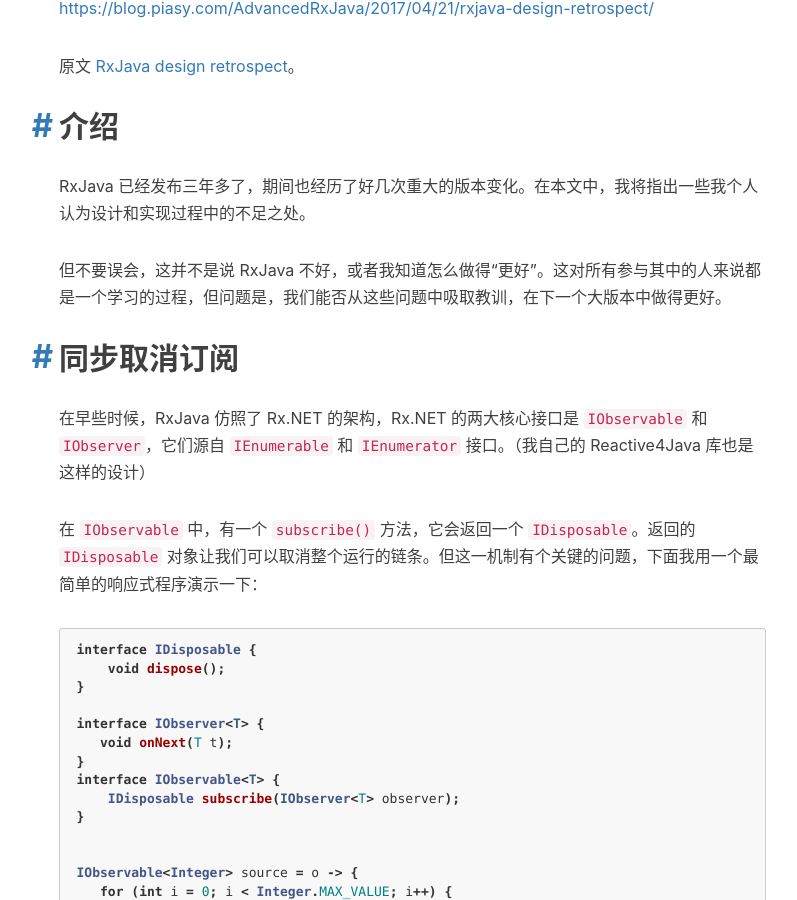
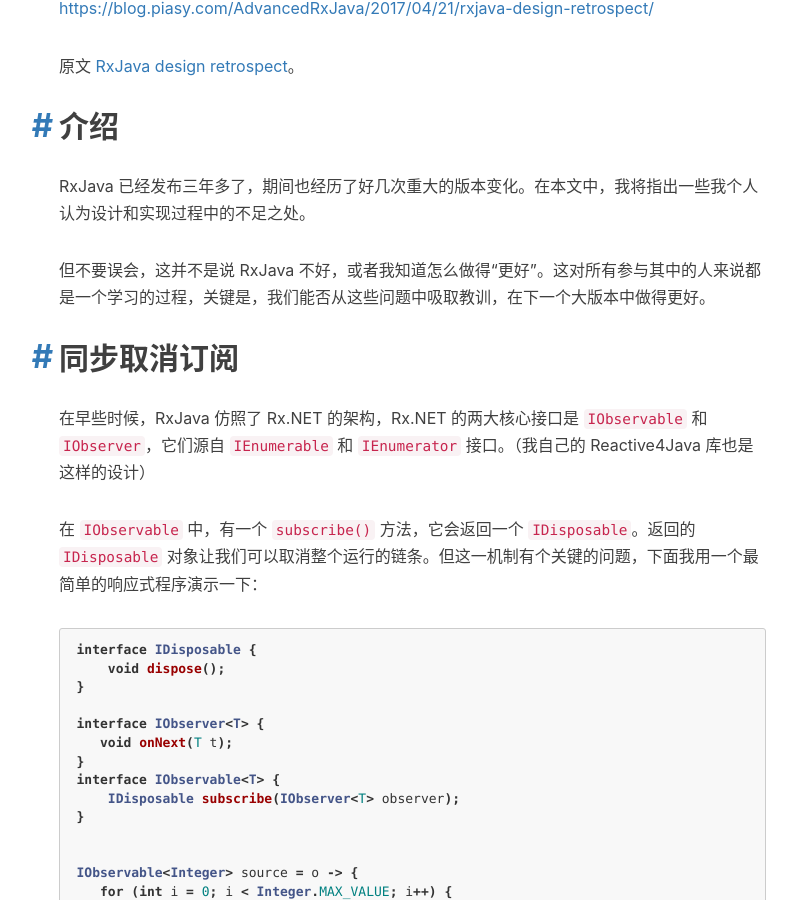
Before and after one commit to Piasy/AdvancedRxJava, a Jekyll site: the page built from _posts/2017-04-21-rxjava-design-retrospect.md, in a window 1280 px wide and 900 px high, scrolled down 658 px. Shown: the whole window, without its empty margins (206-1003 px from the left). Built offline with Jekyll 4.4.1, drawn with Linux system fonts in a browser that asks for light colours; comment, search, counter and statistics services are not loaded.

Commit message:
Retrospect the "retrospect" post

```diff
--- a/_posts/2017-04-21-rxjava-design-retrospect.md
+++ b/_posts/2017-04-21-rxjava-design-retrospect.md
@@ -11,7 +11,7 @@
 
 RxJava 已经发布三年多了，期间也经历了好几次重大的版本变化。在本文中，我将指出一些我个人认为设计和实现过程中的不足之处。
 
-但不要误会，这并不是说 RxJava 不好，或者我知道怎么做得“更好”。这对所有参与其中的人来说都是一个学习的过程，但问题是，我们能否从这些问题中吸取教训，在下一个大版本中做得更好。
+但不要误会，这并不是说 RxJava 不好，或者我知道怎么做得“更好”。这对所有参与其中的人来说都是一个学习的过程，关键是，我们能否从这些问题中吸取教训，在下一个大版本中做得更好。
 
 ## 同步取消订阅
 
```
